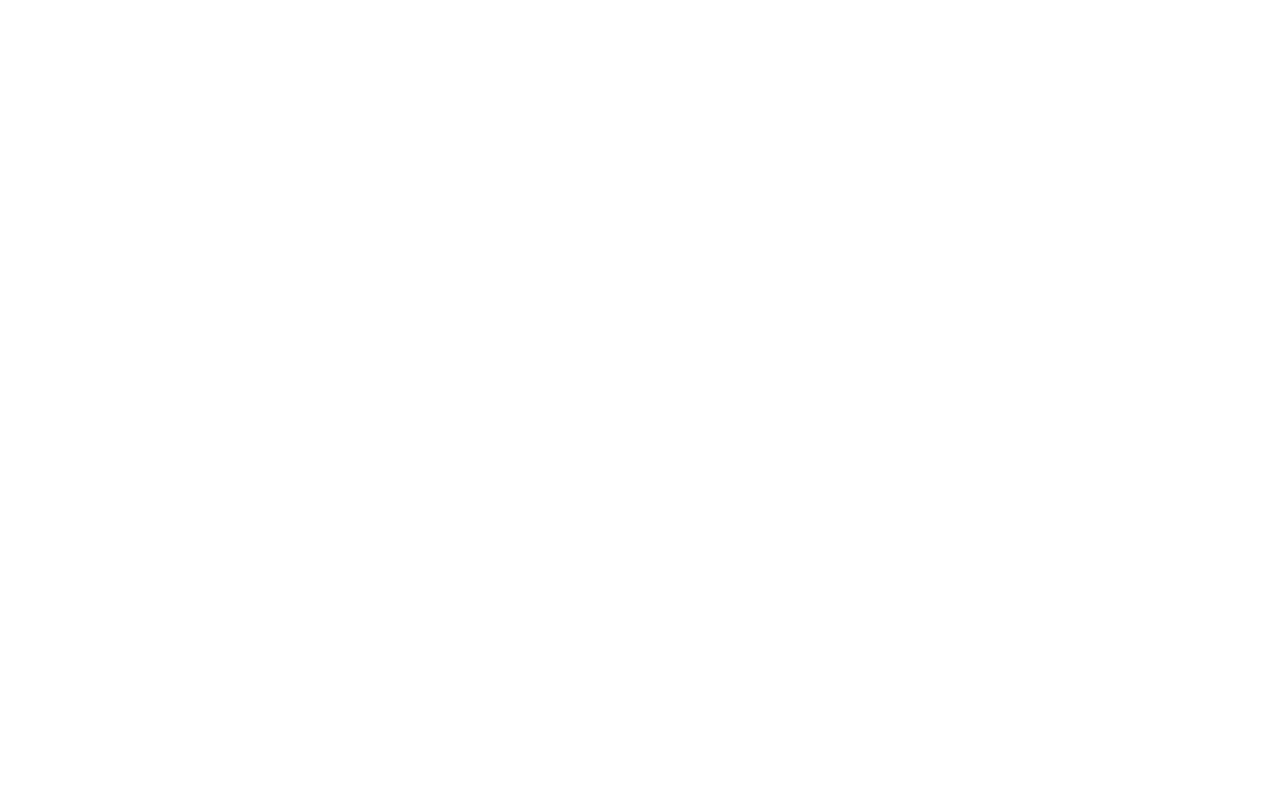
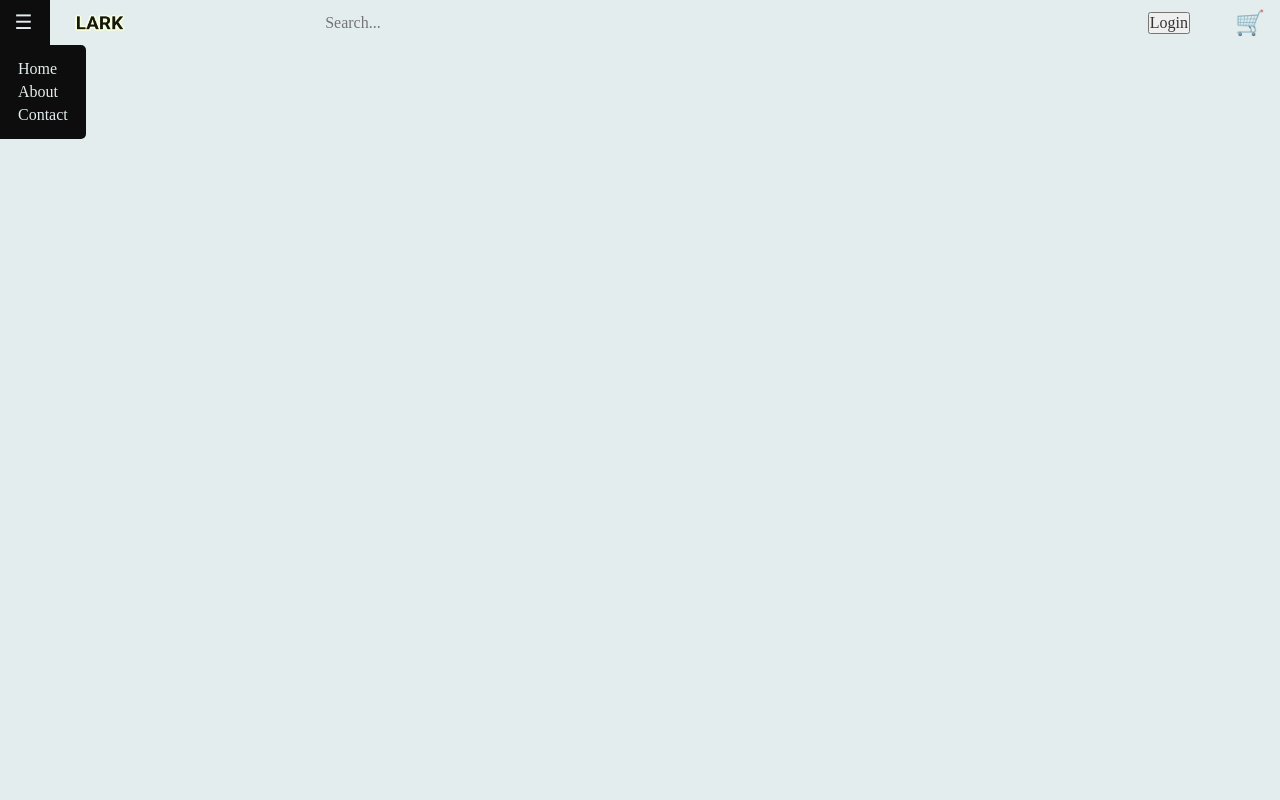
Before and after one commit to kauer3/second-hand-pc-store, a PHP site: page /home.php in a window 1280 px wide. Before the commit the page is empty. Run offline with PHP 8.4, Linux system fonts and the light colour scheme.

Commit message:
Add header and color schemes

```diff
--- a/Public/Layout/header.php
+++ b/Public/Layout/header.php
@@ -1,8 +1,34 @@
 <!DOCTYPE html>
 <html lang="en">
+
 <head>
     <meta charset="UTF-8">
     <meta name="viewport" content="width=device-width, initial-scale=1.0">
     <title>Document</title>
+    <link rel="stylesheet" href="Layout/reset.css">
+    <link rel="stylesheet" href="Layout/theme.css">
+    <link rel="stylesheet" href="Layout/style.css">
 </head>
+
 <body>
+    <header>
+        <div class="menu-container">
+            <div class="menu-button">
+                <div class="menu-icon">&#9776;</div>
+            </div>
+            <div class="menu">
+                <div class="menu-item">Home</div>
+                <div class="menu-item">About</div>
+                <div class="menu-item">Contact</div>
+            </div>
+        </div>
+        <div class="logo-container">
+            <img src="Images/lark-logo.png" alt="LARK">
+        </div>
+        <div class="search-bar">
+            <input type="text" class="search-input" placeholder="Search...">
+            <i class="search-icon fa fa-search"></i>
+        </div>
+        <button class="login-button">Login</button>
+        <div class="cart-icon">&#128722;</div>
+    </header>
--- /dev/null
+++ b/Public/Layout/reset.css
@@ -0,0 +1,19 @@
+*, *::before, *::after {
+  box-sizing: border-box;
+  margin: 0;
+  padding: 0;
+  font: inherit;
+}
+
+html {
+    color-scheme: dark light;
+}
+
+body {
+    min-height: 100vh;
+}
+
+img, picture, svg, video {
+    display: block;
+    max-width: 100%;
+}
--- /dev/null
+++ b/Public/Layout/style.css
@@ -0,0 +1,115 @@
+body {
+    background-color: var(--background);
+}
+
+header {
+    display: flex;
+    align-items: center;
+    justify-content: space-between;
+    gap: 25px;
+    height: 45px;
+    background-color: var(--tertiary);
+    border-bottom: solid 1px var(--secondary-text);
+    padding: 0 15px 0 0;
+    flex-direction: row;
+}
+
+.menu-container {
+    background-color: unset;
+    color: var(--text);
+    transition: background-color 0.3s ease-in-out, color 0.3s ease-in-out;
+}
+
+.menu-container:hover {
+    background-color: var(--text);
+    color: var(--background);
+}
+
+.menu-container:hover > .menu{
+    translate: 0;
+}
+
+.menu-button {
+    margin-right: 5px;
+    min-height: 45px;
+    width: 45px;
+    display: flex;
+    align-items: center;
+    justify-content: center;
+}
+
+.menu-icon {
+    font-size: 20px;
+    color: inherit;
+    translate: 1px -1px;
+    cursor: pointer;
+}
+
+.menu {
+    display: flex;
+    flex-direction: column;
+    position: absolute;
+    left: 0;
+    top: 45px;
+    border-radius: 0 5px 5px 0;
+    align-items: flex-start;
+    justify-content: space-between;
+    gap: 5px;
+    background-color: inherit;
+    padding: 15px 18px 15px 18px;
+    translate: -100%;
+    transition: background-color 0.3s ease-in-out, translate 0.3s ease-in-out;
+}
+
+.logo-container {
+    max-width: 50px;
+}
+
+.search-bar {
+    display: flex;
+    align-items: center;
+    justify-content: center;
+    width: 50%;
+    height: 40px;
+    margin: 0 auto;
+    position: relative;
+}
+
+.search-icon {
+    position: absolute;
+    left: 10px;
+    font-size: 20px;
+    color: #ccc;
+    z-index: 10;
+}
+
+.search-input {
+    width: 100%;
+    height: 65%;
+    border: none;
+    outline: none;
+    padding: 0 40px 0 15px;
+    border-radius: 10px;
+    /*background: none;*/
+    background-color: var(--tertiary);
+    border: 1px solid var(--secondary-text);
+}
+
+.search-input:focus {
+    box-shadow: 0 0 4px 0 var(--secondary-text);
+}
+
+
+.login-button {
+    font-size: 16px;
+    color: #333;
+    cursor: pointer;
+    margin-left: 20px;
+}
+
+.cart-icon {
+    font-size: 24px;
+    color: #333;
+    cursor: pointer;
+    margin-left: 20px;
+}
--- /dev/null
+++ b/Public/Layout/theme.css
@@ -0,0 +1,17 @@
+:root {
+    --text: #0d0d0d;
+    --background: #e3eded;
+    --primary: #804800;
+    --secondary: #cccccc;
+    --accent: #12ccd9;
+}
+
+@media (prefers-color-scheme: dark) {
+  :root {
+    --text: #f2f2f2;
+    --background: #121c1c;
+    --primary: #ffc880;
+    --secondary: #333333;
+    --accent: #26e0ed;
+  }
+}
```
Also changed, not shown: Public/Images/lark-logo-original.png (added), Public/Images/lark-logo.png (added).
